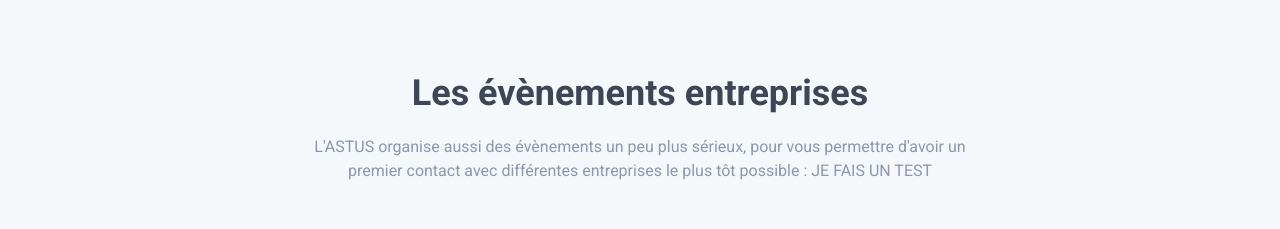
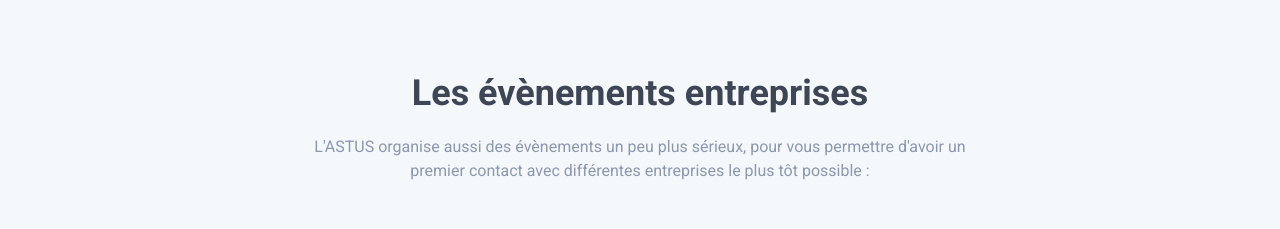
Before and after one commit to astusInsaLyon/site, a Nuxt app: page /astus in a window 1280 px wide. Shown: the part 1040-1269 px from the top of the page. Built offline with nearby package versions, Linux system fonts and the light colour scheme.

Commit message:
retour à la normale

```diff
--- a/components/TC/TcAstusEntreprise.vue
+++ b/components/TC/TcAstusEntreprise.vue
@@ -8,7 +8,7 @@
             <p>
               L'ASTUS organise aussi des évènements un peu plus sérieux, pour
               vous permettre d'avoir un premier contact avec différentes
-              entreprises le plus tôt possible : JE FAIS UN TEST
+              entreprises le plus tôt possible :
             </p>
 
           </div>
```
